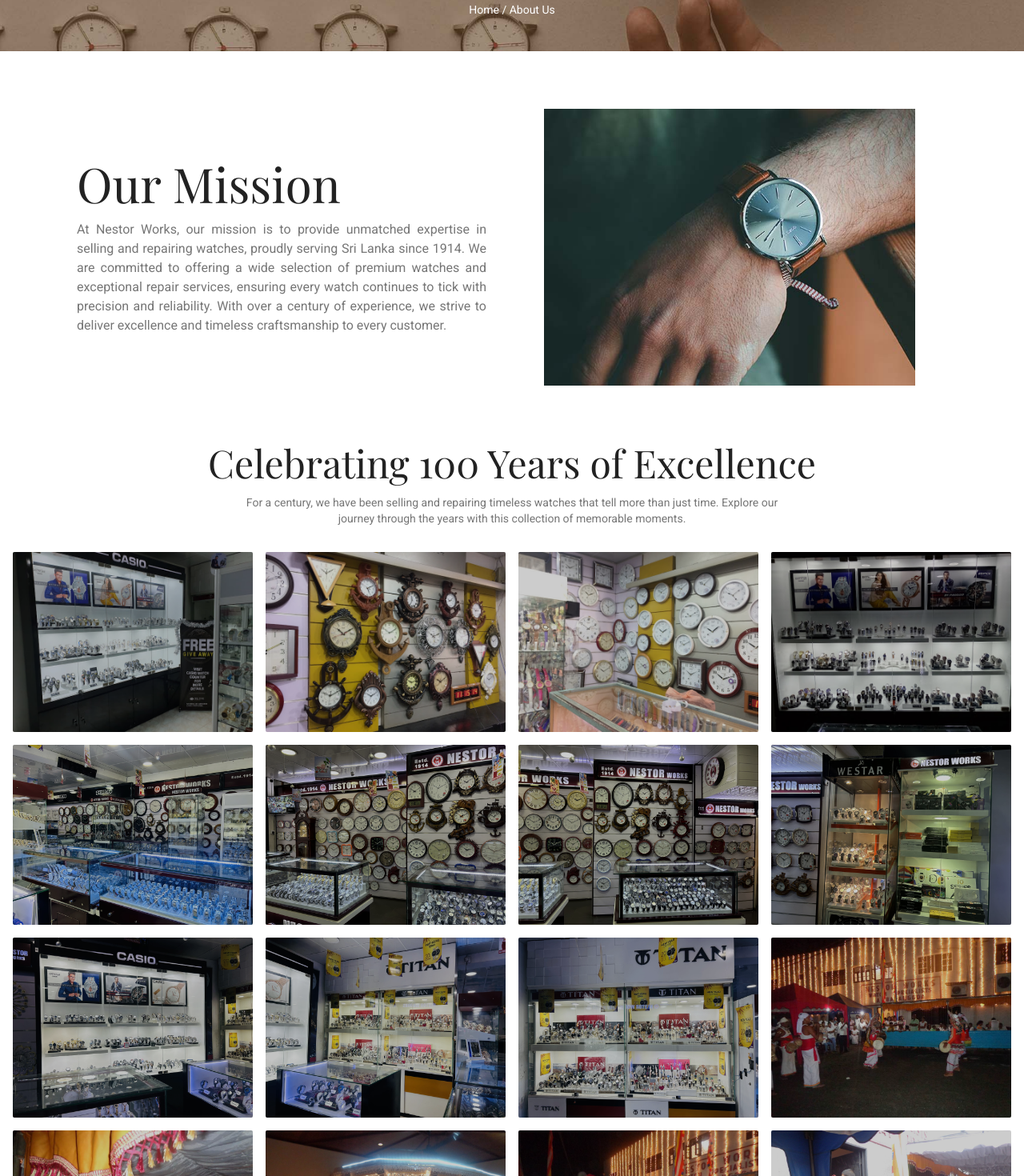
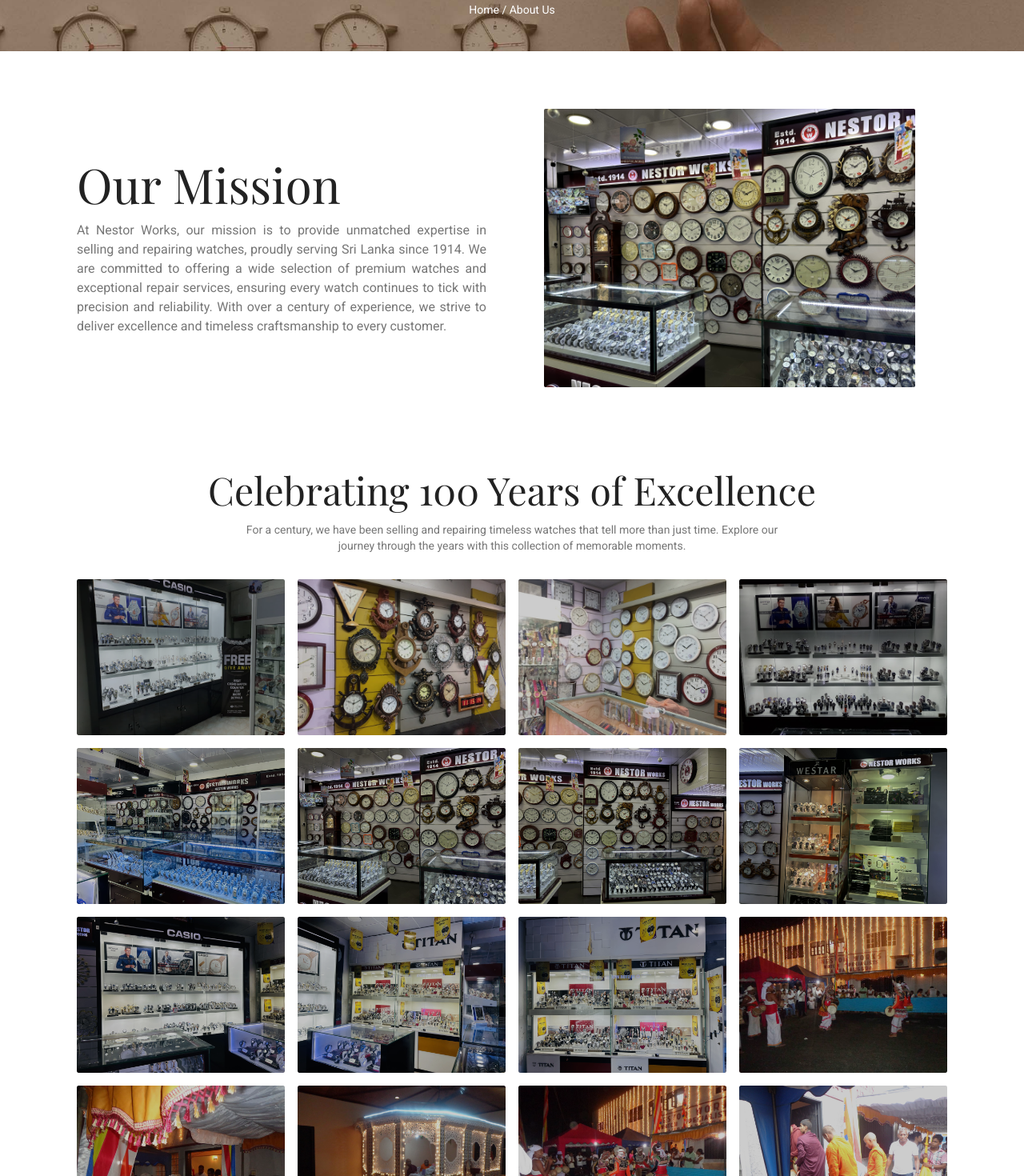
Before and after one commit to supunawaruse/nestor-works, a Next.js app: page /about in a window 1280 px wide. Shown: the part 196-1666 px from the top of the page at 80% size. Built offline with nearby package versions, Linux system fonts and the light colour scheme.

Commit message:
styles edited

```diff
--- a/app/about/page.js
+++ b/app/about/page.js
@@ -35,17 +35,17 @@
                     </div>
                     <div className="md:w-1/2 w-full lg:p-10 2xl:px-24">
                         <Image
-                            src="/about.jpg"
+                            src="/shop/shop-6.jpg"
                             alt="Our Mission Image"
                             height={470}
                             width={630}
-                            className="w-full h-auto object-cover"
+                            className="w-full h-auto object-cover rounded-sm"
                         />
                     </div>
                 </div>
             </div>
 
-            <div className="container mx-auto px-4 mb-4 md:mb-8">
+            <div className="px-6 py-8 md:px-20 lg:px-24 2xl:px-48">
                 <h2 className="text-secondary text-3xl md:text-5xl font-playfair text-center mb-4">Celebrating 100 Years of Excellence</h2>
                 <p className="text-center text-sm text-sub mb-8 max-w-2xl mx-auto">
                     For a century, we have been selling and repairing timeless watches that tell more than just time.
@@ -60,7 +60,7 @@
                                     alt={`Gallery Image ${index + 1}`}
                                     height={510}
                                     width={680}
-                                    className="w-full h-full object-cover transition-transform duration-300 group-hover:scale-125 group-hover:z-10"
+                                    className="w-full rounded-sm h-full object-cover transition-transform duration-300 group-hover:scale-125 group-hover:z-10"
                                 />
                                 <div className="absolute inset-0 bg-black bg-opacity-20"></div>
                             </div>
--- a/app/contact/page.js
+++ b/app/contact/page.js
@@ -7,9 +7,9 @@
     return (
         <div>
             <HeaderComponent title="Contacts" />
-            <div className='py-8 md:py-12 px-4 md:px-12 lg:px-24 2xl:px-48'>
+            <div className='px-6 py-8 md:py-12  md:px-12 lg:px-24 2xl:px-48'>
                 <div className="grid grid-cols-1 md:grid-cols-2">
-                    <div className="p-8">
+                    <div className="">
                         <h2 className="font-playfair text-4xl text-secondary mb-4">How To Find Us</h2>
                         <p className="text-sub text-base mb-6">
                             Get in touch with us to explore our collection of premium watches. Give us a call, send us an email, or fill out the contact form, and our team will be happy to assist you with any inquiries.
--- a/components/contactForm.jsx
+++ b/components/contactForm.jsx
@@ -90,7 +90,7 @@
     };
 
     return (
-        <div className="p-8">
+        <div className="mt-8 md:mt-0">
             <h2 className="font-playfair text-4xl text-secondary mb-4">Contact Us</h2>
             <p className="text-sub mb-6">
                 Your email address will not be published. Required fields are marked *
```
